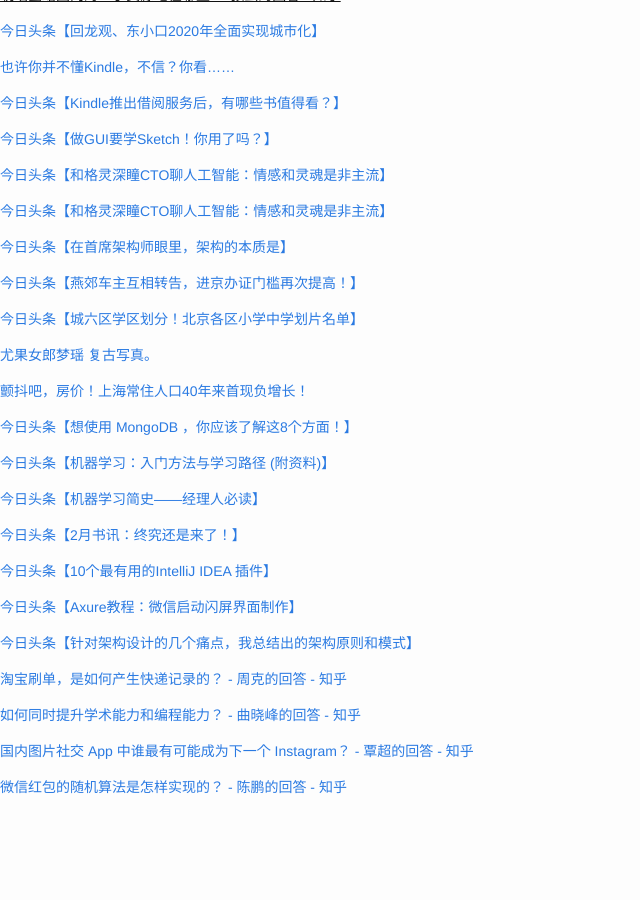
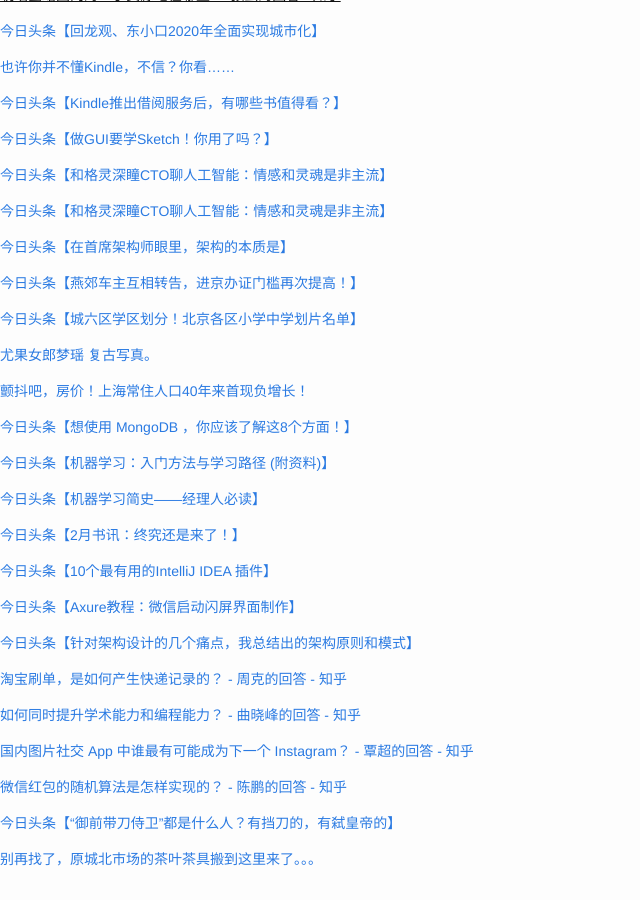
Before and after one commit to cnwarden/cnwarden.github.io, a Jekyll site: the page built from fav/index.md, in a window 1280 px wide and 900 px high, scrolled down 1194 px. Shown: the whole window, without its empty margins (0-640 px from the left). Built offline with Jekyll 4.4.1, drawn with Linux system fonts in a browser that asks for light colours; emoji names are drawn with the system emoji font; before the commit the page ends 2022 px from its top, so only the background shows below that.

Commit message:
auto commit

```diff
--- a/fav/index.md
+++ b/fav/index.md
@@ -112,3 +112,7 @@ title:  fav
 [国内图片社交 App 中谁最有可能成为下一个 Instagram？ - 覃超的回答 - 知乎](http://www.zhihu.com/question/30189129/answer/88695302)
 
 [微信红包的随机算法是怎样实现的？ - 陈鹏的回答 - 知乎](http://www.zhihu.com/question/22625187/answer/85530416)
+
+[今日头条【“御前带刀侍卫”都是什么人？有挡刀的，有弑皇帝的】](http://toutiao.com/item/6256335971516678658/?iid=3764603574&app=news_article&tt_from=android_share&utm_source=email&utm_medium=toutiao_android&utm_campaign=client_share)
+
+[别再找了，原城北市场的茶叶茶具搬到这里来了。。。](http://mp.weixin.qq.com/s?__biz=MjM5ODE2ODM0MA==&mid=410540711&idx=1&sn=e268584d258e8d92aac2a4d04032f50f&scene=0#wechat_redirect)
```
